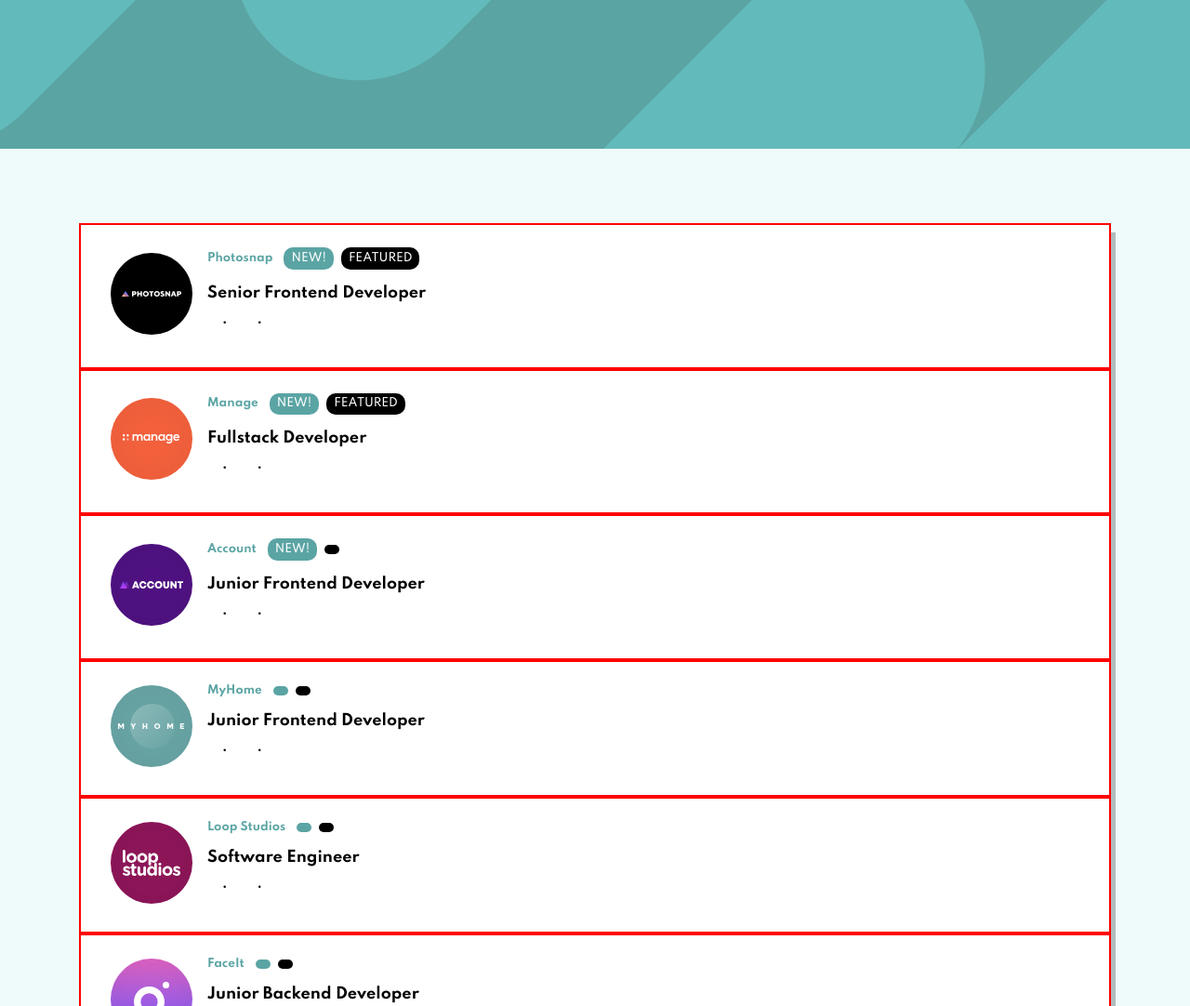
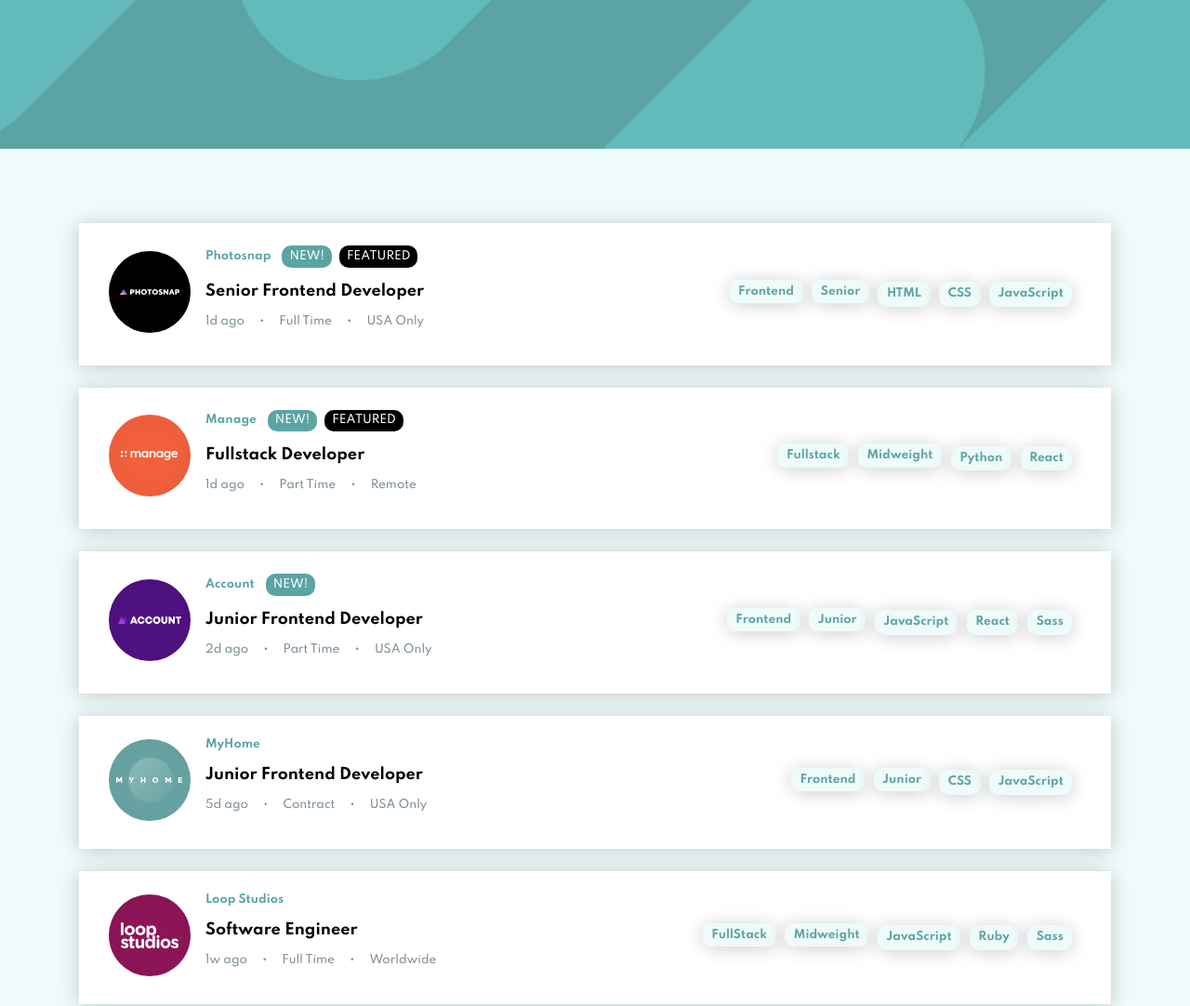
Before and after one commit to luxjoshyua/job-listings-filtering, a website built with webpack: page src/index.html in a window 1280 px wide. Shown: the top 1082 px of the page at 93% size. Built offline with nearby package versions, Linux system fonts and the light colour scheme.

Commit message:
updated DOM

```diff
--- a/src/index.html
+++ b/src/index.html
@@ -42,18 +42,23 @@
                                 <p class="location"></p>
                             </div>
                         </div>
-
                     </div>
                     <div class="right-content">
-
+                        <div class="languages-tools-wrapper">
+                            <!-- role -->
+                            <div class="roles-wrapper"></div>
+                            <!-- level -->
+                            <div class="levels-wrapper"></div>
+                            <!-- languages -->
+                            <div class="languages-wrapper">
+                            </div>
+                            <!-- tools -->
+                            <div class="tools-wrapper"></div>
+                        </div>
                     </div>
-
                 </div>
-
             </div>
-
         </div>
-
     </section>
 
 
--- a/src/index.js
+++ b/src/index.js
@@ -1,32 +1,2 @@
 import style from "./sass/index.scss";
-var json = require("./js/data.json");
-var data = json;
-// console.log(data);
-
-// populate the job boards
-const jobsContainer = document.querySelector(".jobs-wrapper");
-const createJobPosting = () => {
-  data.forEach((job) => {
-    console.log(job);
-    const jobListing = document.querySelector(".job-item");
-    const clone = jobListing.cloneNode(true);
-    jobsContainer.appendChild(clone);
-    // set image
-    clone.querySelector(".logo").setAttribute("src", `${job.logo}`);
-    clone.querySelector(".logo").setAttribute("width", "100%");
-    // set company name
-    clone.querySelector(".company").innerHTML = `${job.company}`;
-    // set new status
-    if (job.new) {
-      clone.querySelector(".new").innerHTML = "New!";
-    }
-    // set featured status
-    if (job.featured) {
-      clone.querySelector(".featured").innerHTML = "Featured";
-    }
-    // set job title
-    clone.querySelector(".job-title").innerHTML = `${job.position}`;
-  });
-};
-
-createJobPosting();
+import "./js/createJobListing";
--- /dev/null
+++ b/src/js/createJobListing/index.js
@@ -0,0 +1,68 @@
+var json = require("../data.json");
+var data = json;
+// console.log(data);
+
+// populate the job boards
+const jobsContainer = document.querySelector(".jobs-wrapper");
+const createJobPosting = () => {
+  data.forEach((job) => {
+    // console.log(job);
+    const jobListing = document.querySelector(".job-item");
+    const clone = jobListing.cloneNode(true);
+    jobsContainer.appendChild(clone);
+    // set image
+    clone.querySelector(".logo").setAttribute("src", `${job.logo}`);
+    clone.querySelector(".logo").setAttribute("width", "100%");
+    // set company name
+    clone.querySelector(".company").innerHTML = `${job.company}`;
+    // set new status
+    if (job.new) {
+      clone.querySelector(".new").innerHTML = "New!";
+    } else {
+      clone.querySelector(".new").style.display = "none";
+    }
+    // set featured status
+    if (job.featured) {
+      clone.querySelector(".featured").innerHTML = "Featured";
+    } else {
+      clone.querySelector(".featured").style.display = "none";
+    }
+    // set job title
+    clone.querySelector(".job-title").innerHTML = `${job.position}`;
+    // set posted at
+    clone.querySelector(".posted-at").innerHTML = `${job.postedAt}`;
+    // set contract
+    clone.querySelector(".contract").innerHTML = `${job.contract}`;
+    // set location
+    clone.querySelector(".location").innerHTML = `${job.location}`;
+
+    // set role
+    const roleSpan = document.createElement("span");
+    roleSpan.innerHTML = `${job.role}`;
+    roleSpan.classList.add("roles-background");
+    clone.querySelector(".roles-wrapper").appendChild(roleSpan);
+    // set level
+    const levelSpan = document.createElement("span");
+    levelSpan.innerHTML = `${job.level}`;
+    levelSpan.classList.add("levels-background");
+    clone.querySelector(".levels-wrapper").appendChild(levelSpan);
+    // set languages
+    job.languages.forEach((language) => {
+      const languageSpan = document.createElement("span");
+      languageSpan.innerHTML = `${language}`;
+      languageSpan.classList.add("languages-background");
+      clone.querySelector(".languages-wrapper").appendChild(languageSpan);
+    });
+
+    // set tools
+    job.tools.forEach((tool) => {
+      //   console.log(tool);
+      const toolSpan = document.createElement("span");
+      toolSpan.innerHTML = `${tool}`;
+      toolSpan.classList.add("tools-background");
+      clone.querySelector(".tools-wrapper").appendChild(toolSpan);
+    });
+  });
+};
+
+createJobPosting();
--- a/src/sass/_sections.scss
+++ b/src/sass/_sections.scss
@@ -6,8 +6,9 @@
     padding-top: 80px;
     .job-item {
       background-color: white;
-      box-shadow: 5px 10px #00000041;
-      border: 2px solid red;
+      box-shadow: 4px 4px 20px 0 rgba(0, 0, 0, 0.1),
+        -4px 0 20px 0 rgba(0, 0, 0, 0.1);
+      margin-bottom: 1.5rem;
       //   FIX THIS HACK!
       &:first-of-type {
         display: none;
@@ -66,6 +67,7 @@
             .row-three {
               p {
                 font-size: 0.75rem;
+                color: $dark-grey;
               }
               .posted-at,
               .contract {
@@ -79,6 +81,29 @@
           }
         }
         .right-content {
+          .languages-tools-wrapper {
+            display: flex;
+            .role-wrapper,
+            .level-wrapper,
+            .languages-wrapper,
+            .tools-wrapper {
+              display: flex;
+            }
+            .roles-background,
+            .levels-background,
+            .languages-background,
+            .tools-background {
+              background-color: $light-background;
+              color: $green;
+              margin-right: 0.6rem;
+              padding: 0.4rem 0.6rem;
+              font-size: 0.75rem;
+              font-weight: 700;
+              border-radius: 10px;
+              box-shadow: 4px 4px 20px 0 rgba(0, 0, 0, 0.1),
+                -4px 0 20px 0 rgba(0, 0, 0, 0.1);
+            }
+          }
         }
       }
     }
--- a/src/sass/_variables.scss
+++ b/src/sass/_variables.scss
@@ -1,2 +1,3 @@
 $green: hsl(180, 29%, 50%);
 $light-background: hsl(180, 52%, 96%);
+$dark-grey: hsl(180, 8%, 52%);
```
